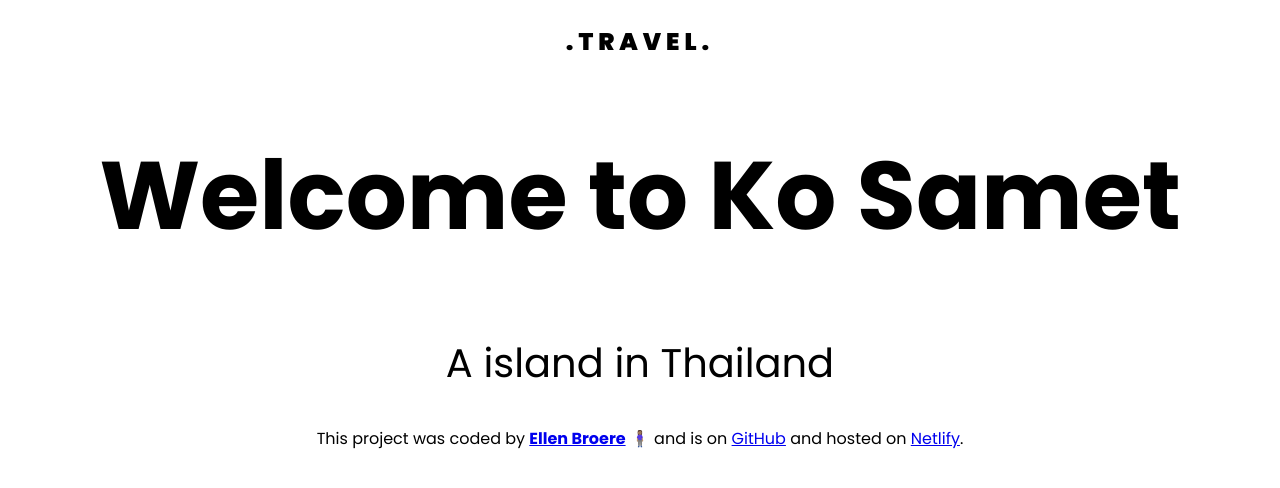
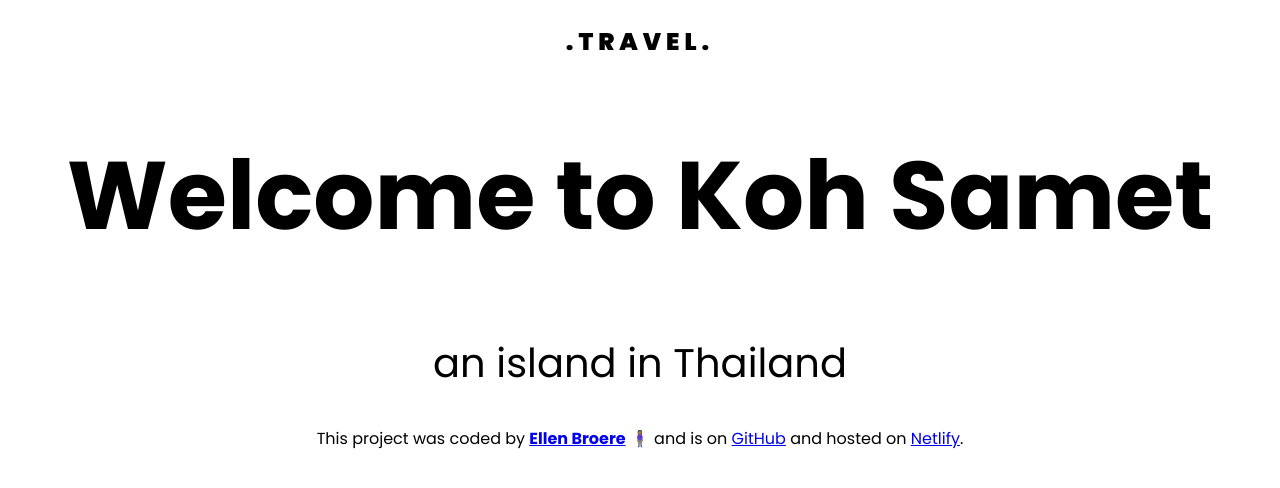
Before and after one commit to EBroere/Travel-Project, a plain HTML site: page index.html in a window 1280 px wide. Drawn offline with Linux system fonts and the light colour scheme.

Commit message:
adjust the h1 and h2

```diff
--- a/index.html
+++ b/index.html
@@ -14,8 +14,8 @@
   </head>
   <body>
     <h3>.TRAVEL.</h3>
-    <h1>Welcome to Ko Samet</h1>
-    <h2>A island in Thailand</h2>
+    <h1>Welcome to Koh Samet</h1>
+    <h2>an island in Thailand</h2>
   </body>
 
   <footer>
```
